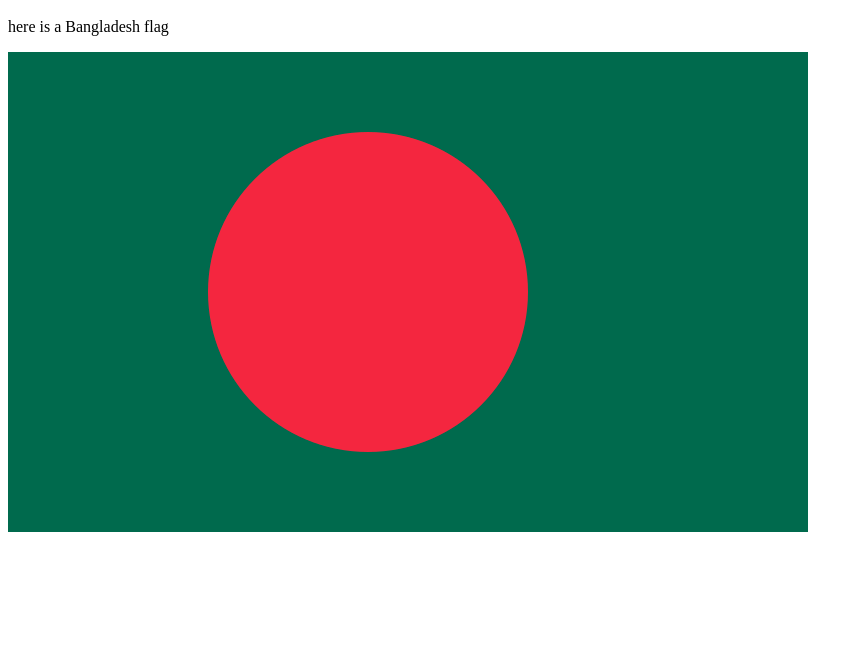
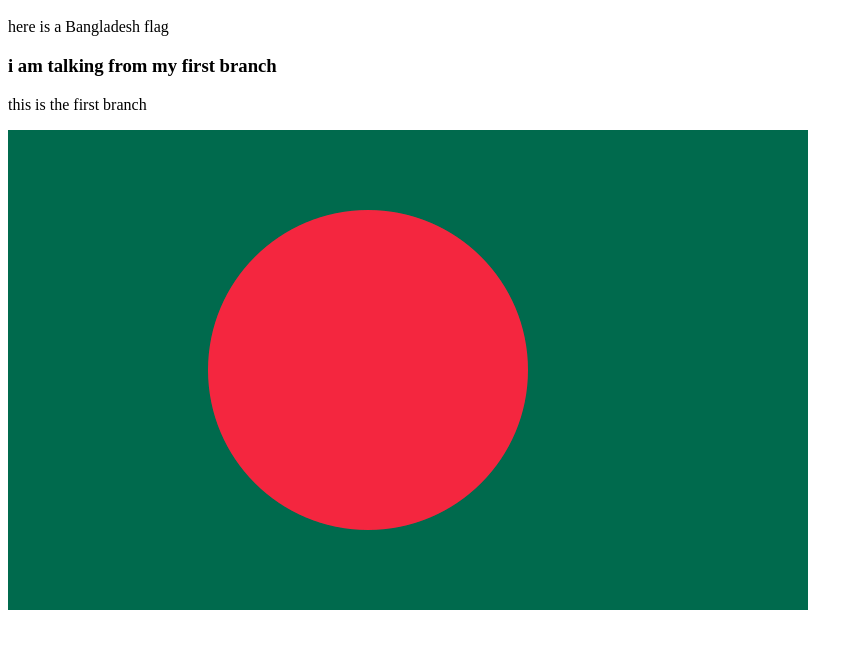
Before and after one commit to programmer-mahadi-hasan/my-first-website, a plain HTML site: page index.html in a window 1280 px wide. Shown: the part 120-768 px from the top of the page, without its empty margins (0-863 px from the left). Drawn offline with Linux system fonts and the light colour scheme.

Commit message:
learnig my first branch

```diff
--- a/index.html
+++ b/index.html
@@ -10,6 +10,8 @@
   <h1>i am writting a github peojects</h1>
   <h1>look here i am using github</h1>
   <p>here is a Bangladesh flag</p>
+  <h3>i am talking from my first branch</h3>
+  <p>this is the first branch</p>
   <img src="flag.png" alt="">
 </body>
 </html>
```
